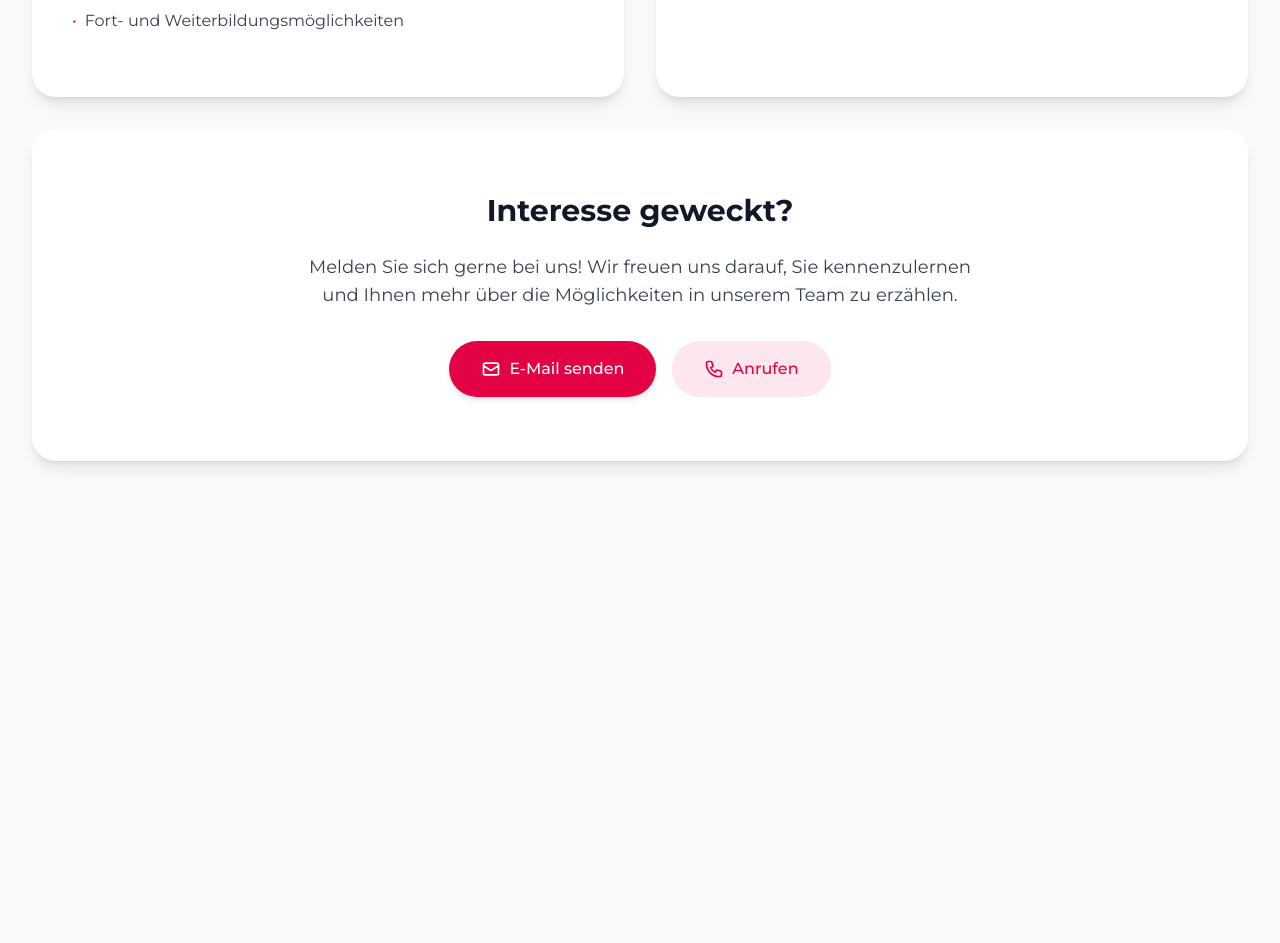
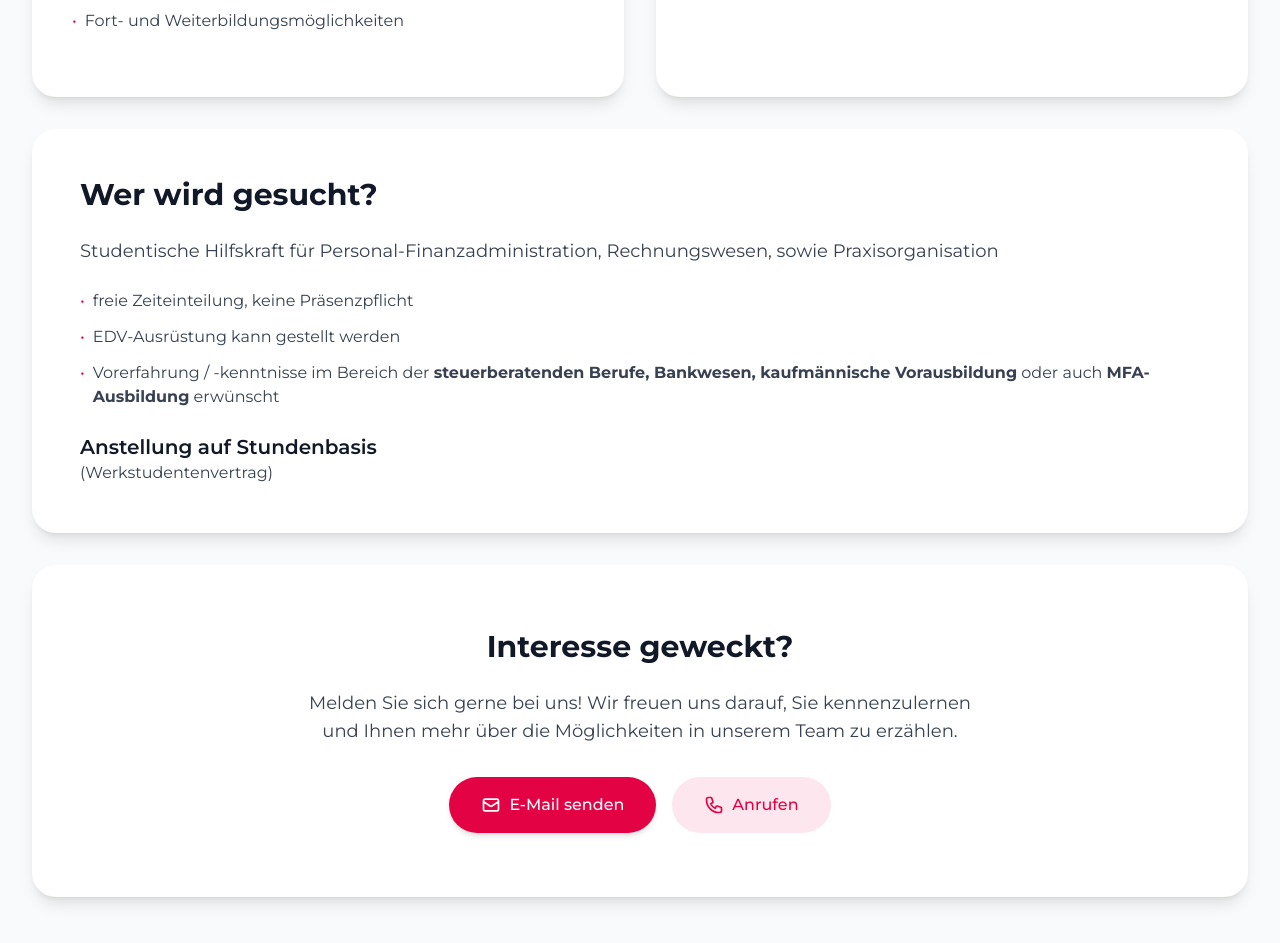
Before and after one commit to rachlot/gutaufgewacht, a React (Vite) app: page /karriere in a window 1280 px wide. Shown: the part 847-1790 px from the top of the page. Built offline with nearby package versions, Linux system fonts and the light colour scheme.

Commit message:
Added image-copy.png

```diff
--- a/src/pages/Karriere.tsx
+++ b/src/pages/Karriere.tsx
@@ -127,6 +127,43 @@ export default function Karriere() {
             initial={{ opacity: 0, y: 30 }}
             animate={{ opacity: 1, y: 0 }}
             transition={{ duration: 0.6, delay: 0.6 }}
+            className="bg-white rounded-2xl md:rounded-3xl shadow-lg p-6 sm:p-8 md:p-10 lg:p-12 mt-8"
+          >
+            <h3 className="text-2xl sm:text-3xl font-bold text-gray-900 mb-6">
+              Wer wird gesucht?
+            </h3>
+
+            <p className="text-base sm:text-lg text-gray-700 mb-6">
+              Studentische Hilfskraft für Personal-Finanzadministration, Rechnungswesen, sowie Praxisorganisation
+            </p>
+
+            <ul className="space-y-3 text-sm sm:text-base text-gray-700 mb-6">
+              <li className="flex items-start">
+                <span className="text-brand mr-2">•</span>
+                <span>freie Zeiteinteilung, keine Präsenzpflicht</span>
+              </li>
+              <li className="flex items-start">
+                <span className="text-brand mr-2">•</span>
+                <span>EDV-Ausrüstung kann gestellt werden</span>
+              </li>
+              <li className="flex items-start">
+                <span className="text-brand mr-2">•</span>
+                <span>Vorerfahrung / -kenntnisse im Bereich der <strong>steuerberatenden Berufe, Bankwesen, kaufmännische Vorausbildung</strong> oder auch <strong>MFA-Ausbildung</strong> erwünscht</span>
+              </li>
+            </ul>
+
+            <p className="text-lg sm:text-xl font-semibold text-gray-900 mt-6">
+              Anstellung auf Stundenbasis
+            </p>
+            <p className="text-base text-gray-700">
+              (Werkstudentenvertrag)
+            </p>
+          </motion.div>
+
+          <motion.div
+            initial={{ opacity: 0, y: 30 }}
+            animate={{ opacity: 1, y: 0 }}
+            transition={{ duration: 0.6, delay: 0.7 }}
             className="bg-white rounded-2xl md:rounded-3xl shadow-lg p-6 sm:p-8 md:p-12 lg:p-16 mt-8"
           >
             <div className="text-center">
```
Also changed, not shown: public/image-copy.png (added).
